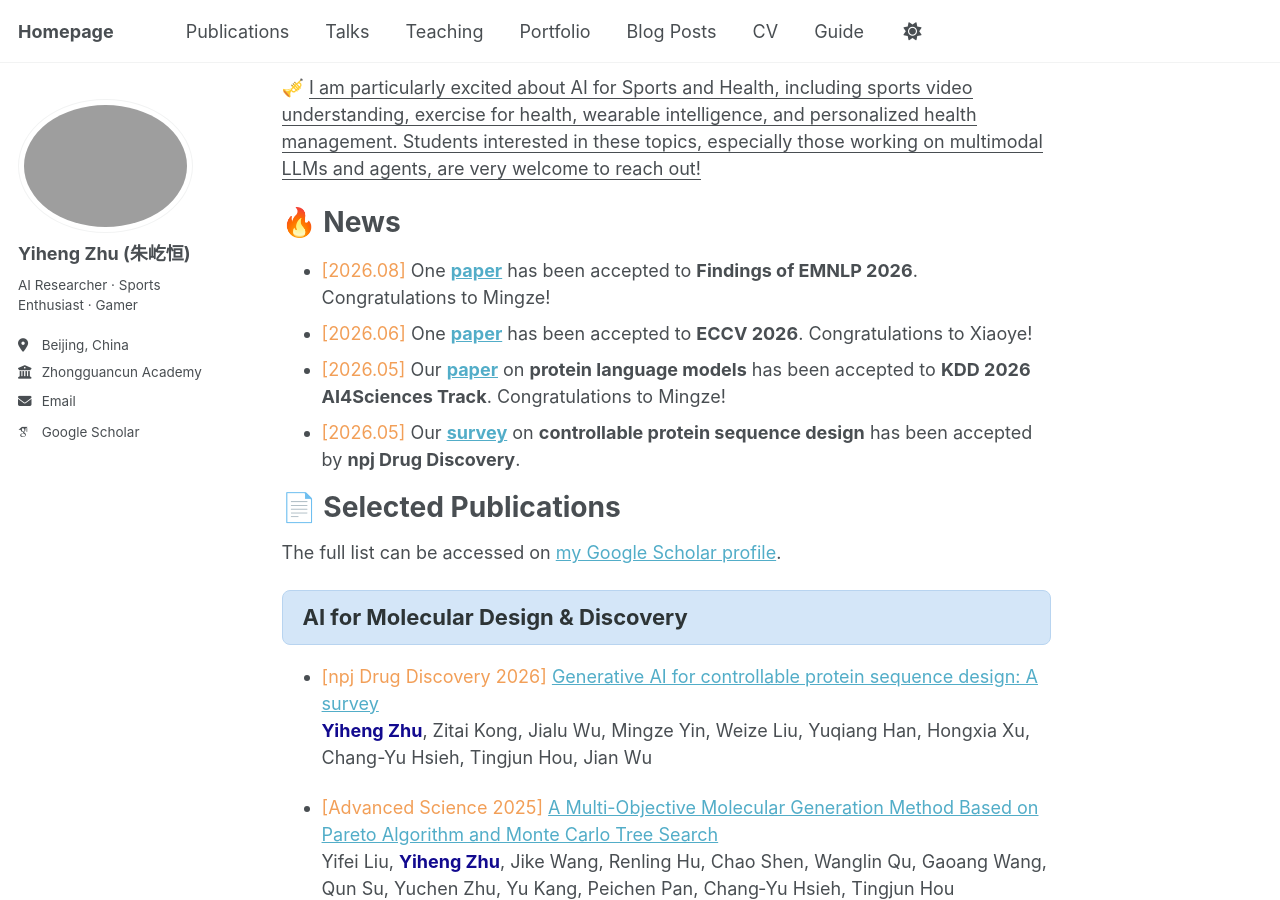
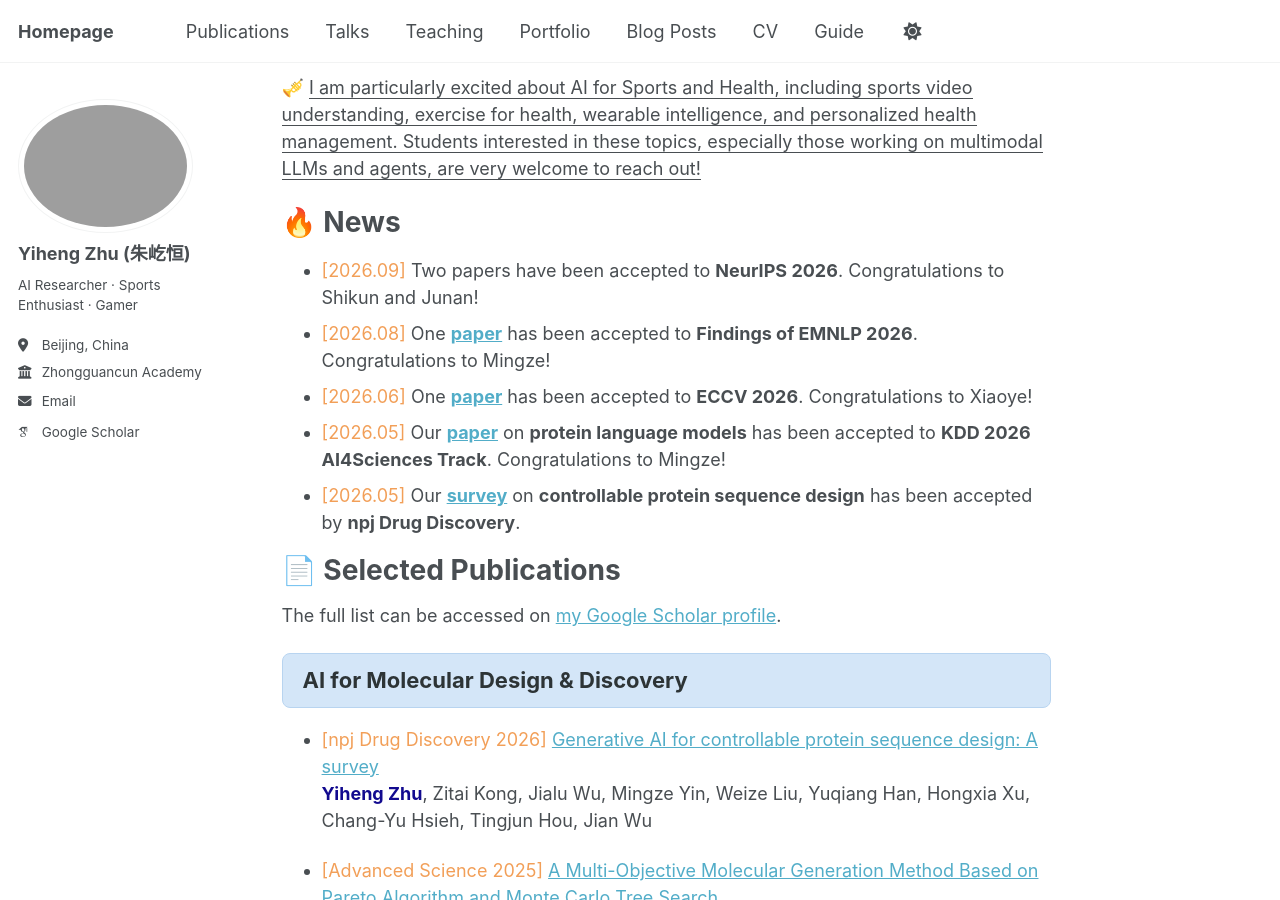
Before and after one commit to derrickzhu147/derrickzhu147.github.io, a Jekyll site: the page built from _pages/about.md, in a window 1280 px wide and 900 px high, scrolled down 536 px. Built offline with Jekyll 4.4.1, drawn with Linux system fonts in a browser that asks for light colours; some web fonts are replaced; a script that is not in the unit is left out.

Commit message:
Update about.md

```diff
--- a/_pages/about.md
+++ b/_pages/about.md
@@ -20,6 +20,7 @@ I am seeking highly motivated Ph.D. students with strong backgrounds in machine
 🔥 News
 ======
 
+- <span style="color:#F29F58;">[2026.09]</span> Two papers have been accepted to **NeurIPS 2026**. Congratulations to Shikun and Junan!
 - <span style="color:#F29F58;">[2026.08]</span> One **[paper](https://arxiv.org/abs/2609.14779)** has been accepted to **Findings of EMNLP 2026**. Congratulations to Mingze!
 - <span style="color:#F29F58;">[2026.06]</span> One **[paper](https://arxiv.org/abs/2603.11734)** has been accepted to **ECCV 2026**. Congratulations to Xiaoye!
 - <span style="color:#F29F58;">[2026.05]</span> Our **[paper](https://dl.acm.org/doi/abs/10.1145/3770855.3818885)** on **protein language models** has been accepted to **KDD 2026 AI4Sciences Track**. Congratulations to Mingze!
```
